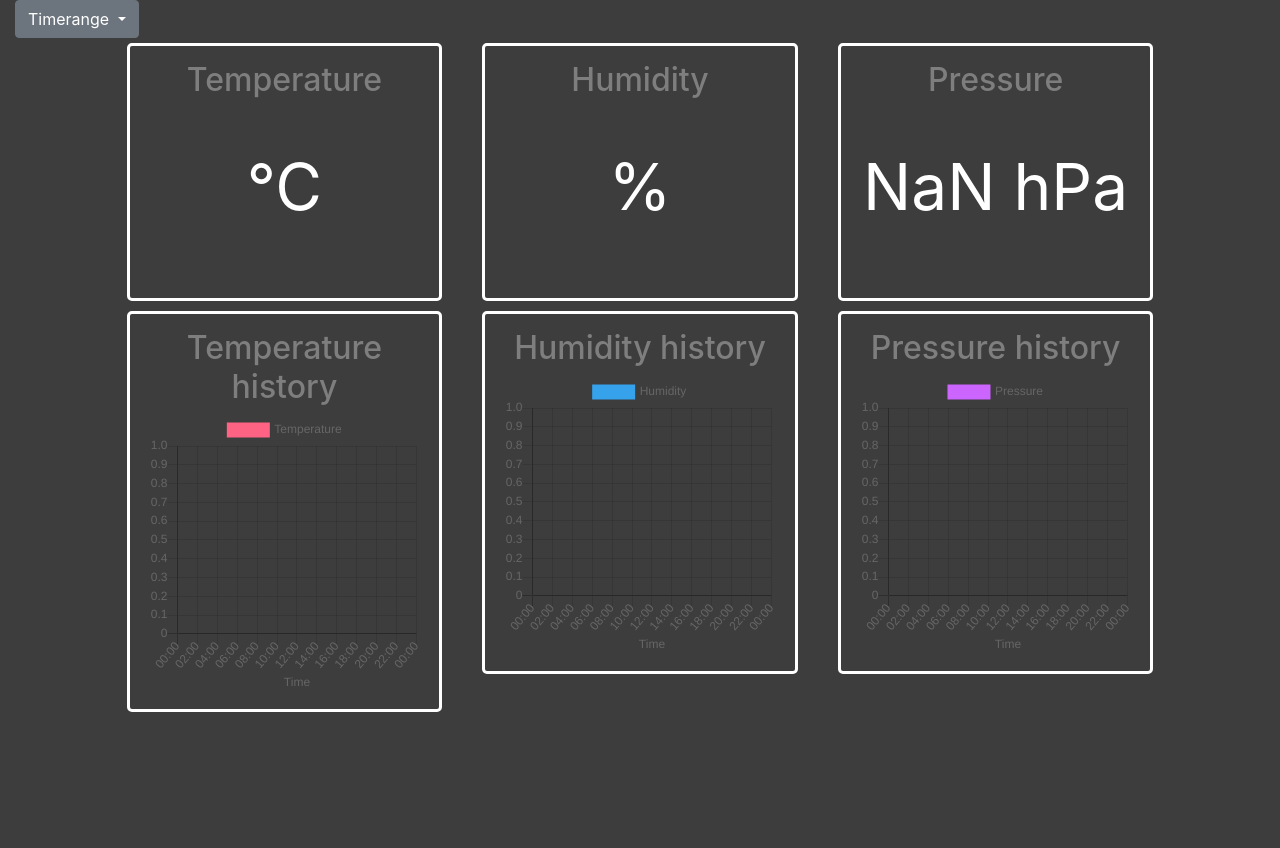
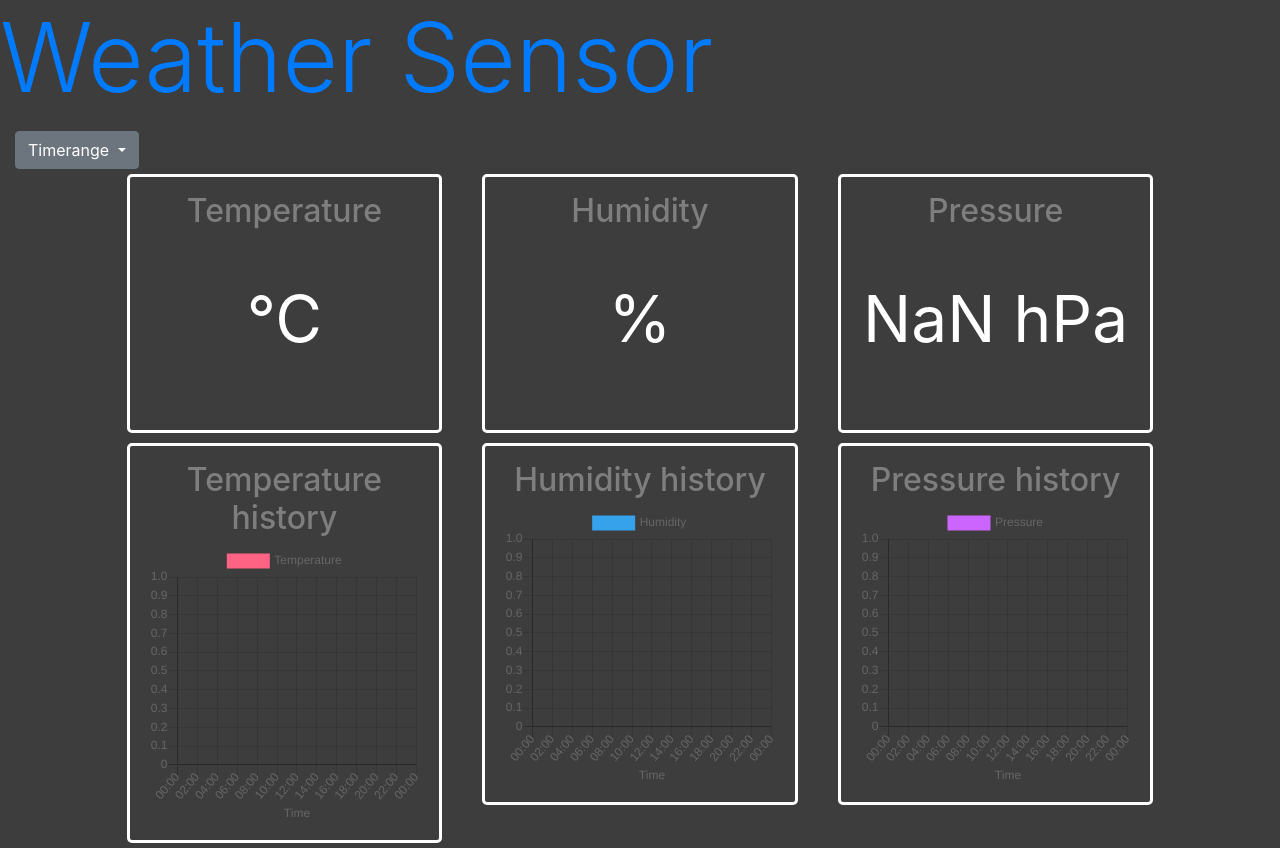
Before and after one commit to Muezzin-ay/WeatherServiceApi, a website: page public/index.html in a window 1280 px wide. Before the commit the page ends 800 px from the top, so only its background shows below. Drawn offline with Linux system fonts and the light colour scheme; no server answers.

Commit message:
added headline

```diff
--- a/public/index.html
+++ b/public/index.html
@@ -28,7 +28,9 @@
 
   </head>
   <body>
-
+    <blockquote class="blockquote text-left">
+      <p class="display-1 text-primary" >Weather Sensor</p>
+    </blockquote>
     <div id="app">
       <div class="container-fluid">
 
```
